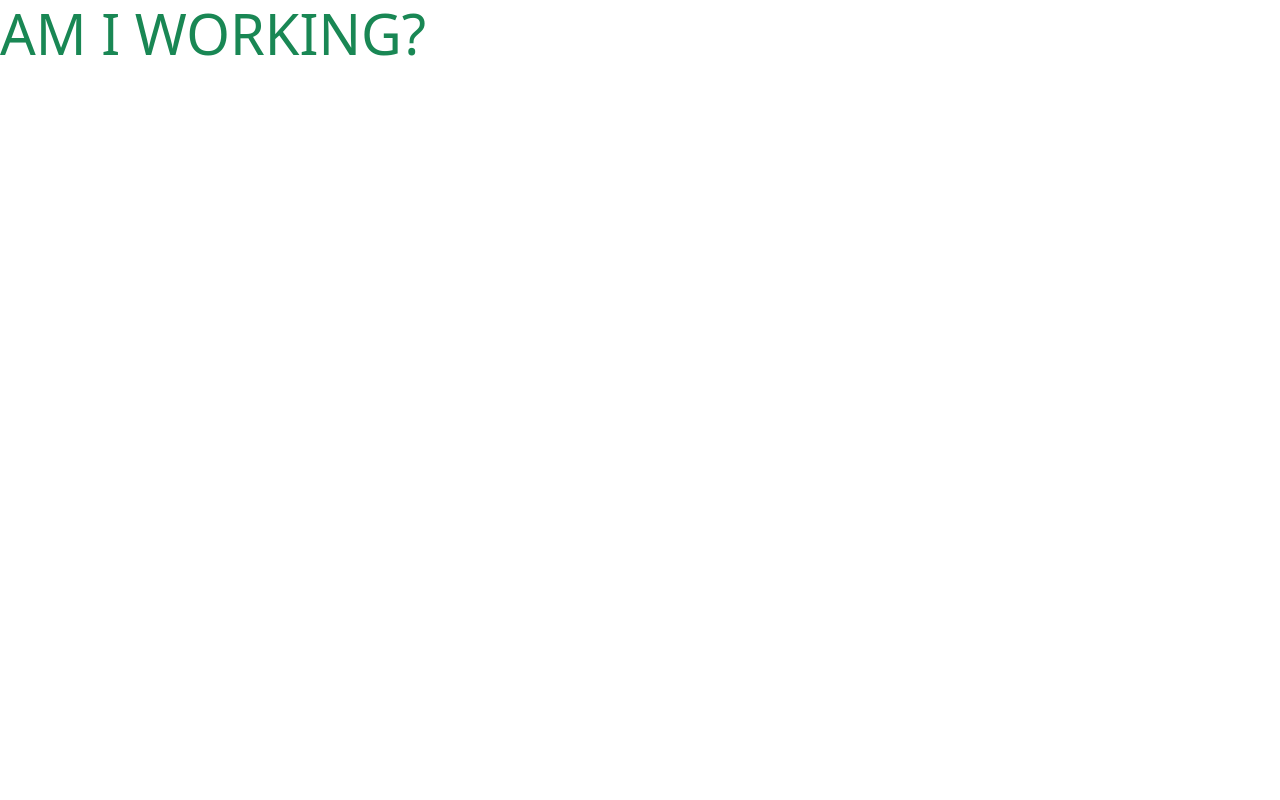
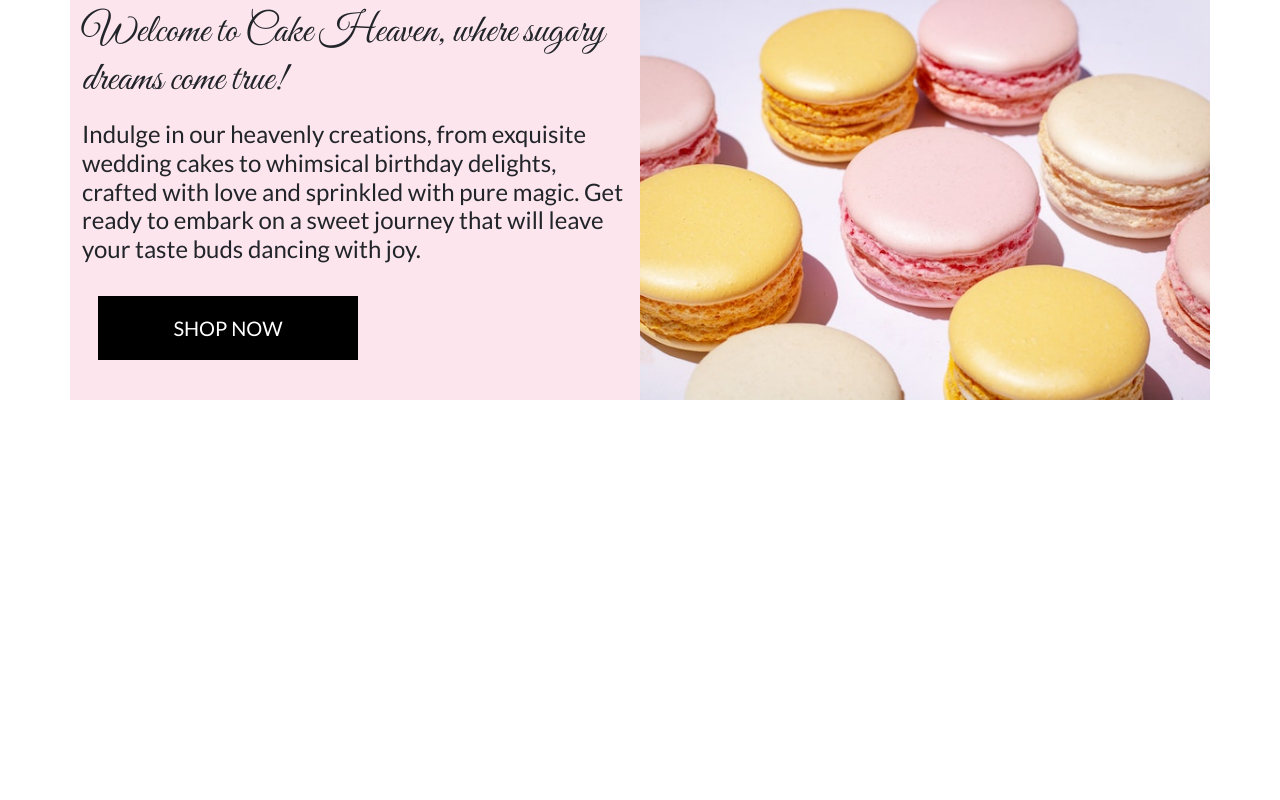
Before and after one commit to monimaj89/Project4-Cake-Heaven, a Django app: page / in a window 1280 px wide. Run offline with Django 3.2, Linux system fonts and the light colour scheme.

Commit message:
Add homepage content with styling

```diff
--- a/cake_heaven/settings.py
+++ b/cake_heaven/settings.py
@@ -149,6 +149,10 @@ USE_TZ = True
 # https://docs.djangoproject.com/en/3.2/howto/static-files/
 
 STATIC_URL = '/static/'
+STATICFILES_DIRS = (os.path.join(BASE_DIR, 'static'),)
+
+MEDIA_URL = '/media/'
+MEDIA_ROOT = os.path.join(BASE_DIR, 'media')
 
 # Default primary key field type
 # https://docs.djangoproject.com/en/3.2/ref/settings/#default-auto-field
--- a/cake_heaven/urls.py
+++ b/cake_heaven/urls.py
@@ -15,9 +15,11 @@ Including another URLconf
 """
 from django.contrib import admin
 from django.urls import path, include
+from django.conf import settings
+from django.conf.urls.static import static
 
 urlpatterns = [
     path('admin/', admin.site.urls),
     path('accounts/', include('allauth.urls')),
     path('', include('home.urls')),
-]
+] + static(settings.MEDIA_URL, document_root=settings.MEDIA_ROOT)
--- a/home/templates/home/index.html
+++ b/home/templates/home/index.html
@@ -3,6 +3,20 @@
 
 {% block content %}
 
-    <h1 class="display-4 text-success">AM I WORKING?</h1>
+<div class="container">
+    <div class="row">
+        <div class="col-12 col-lg-6 pink-bg">
+            <h1 class="font-title mt-2"> Welcome to Cake Heaven, where sugary dreams come true! </h1>
+            <h4 class="my-3">Indulge in our heavenly creations, from exquisite wedding cakes to whimsical birthday delights,
+                crafted with love and sprinkled with pure magic. Get ready to embark on a sweet journey that
+                will leave your taste buds dancing with joy.
+            </h4>
+            <h4>
+                <a href="" class="shop-now-button btn btn-lg rounded-0 text-uppercase py-3 m-3">Shop Now</a>
+            </h4>
+        </div>
+        <div class="col-12 col-lg-6 photo"></div>
+    </div>
+</div>
 
 {% endblock %}
--- /dev/null
+++ b/static/css/base.css
@@ -0,0 +1,68 @@
+@import url('https://fonts.googleapis.com/css2?family=Great+Vibes&family=Lato&display=swap');
+
+html {
+    height: 100%;
+}
+
+body {
+    font-family: 'Lato', sans-serif;
+}
+
+/* Document Colours */
+
+:root {
+    /* Solid Colours */
+    --dark: #140C00;
+    --light: #fffefb;
+    --light-grey: #EAEAEA;
+    --light-grey-hov: #433636;
+    --mid-grey: #959595;
+    --dark-grey: #4d4d4d;
+    --hex-grey: #909090;
+    --hex-grey-hov: #6d6d6d;
+    --yellow: #FFCD85;
+    --yellow-hov: #feb247;
+    --hex-yellow: #EB7100;
+    --hex-yellow-hov: #cf5600;
+    --yellow-light: #FFE7C6;
+    --blue: #0f748a;
+    --blue-hov: #005163;
+    --blue-light: #BCE1E9;
+    --blue-light-hov: #92d7e6;
+    --warning: #a43f5f;
+    --warning-hov: #6b102d;
+    --warning-light: #e9c2cf;
+    --warning-light-hov: #e59bb4;
+    --success: #1e6633;
+    --success-hov: #034116;
+    --success-light: #b5dec1;
+    --success-light-hov: #8cc29c;
+    --message-closed: #e2fbea;
+    --light-pink: #fde5ee;
+}
+
+
+.font-title {
+    font-family: "Great vibes", sans-serif;
+}
+
+
+.pink-bg {
+    background-color: var(--light-pink);
+}
+
+.photo {
+    height: 400px;
+    background: url('/media/photo.jpg') no-repeat center center;
+    background-size: cover;
+}
+
+/* .main-text {
+    height: 400px;
+} */
+
+.shop-now-button {
+    background: black;
+    color: white;
+    min-width: 260px;
+}
--- a/templates/base.html
+++ b/templates/base.html
@@ -20,6 +20,8 @@
     <!-- Bootstrap CSS -->
         <link href="https://cdn.jsdelivr.net/npm/bootstrap@5.3.2/dist/css/bootstrap.min.css" rel="stylesheet"
         integrity="sha384-T3c6CoIi6uLrA9TneNEoa7RxnatzjcDSCmG1MXxSR1GAsXEV/Dwwykc2MPK8M2HN" crossorigin="anonymous">
+    <!-- Custom CSS -->
+        <link rel="stylesheet" href="{% static 'css/base.css' %}">
     {% endblock %}
 
     {% block extra_css %}
```
Also changed, not shown: media/photo.jpg (added).
